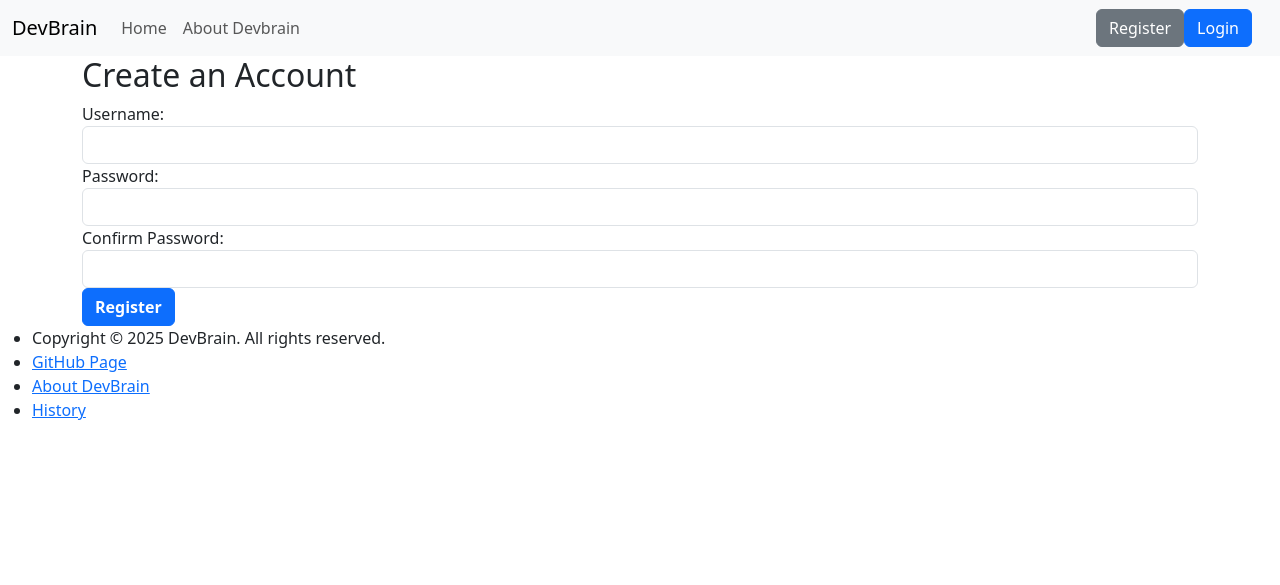
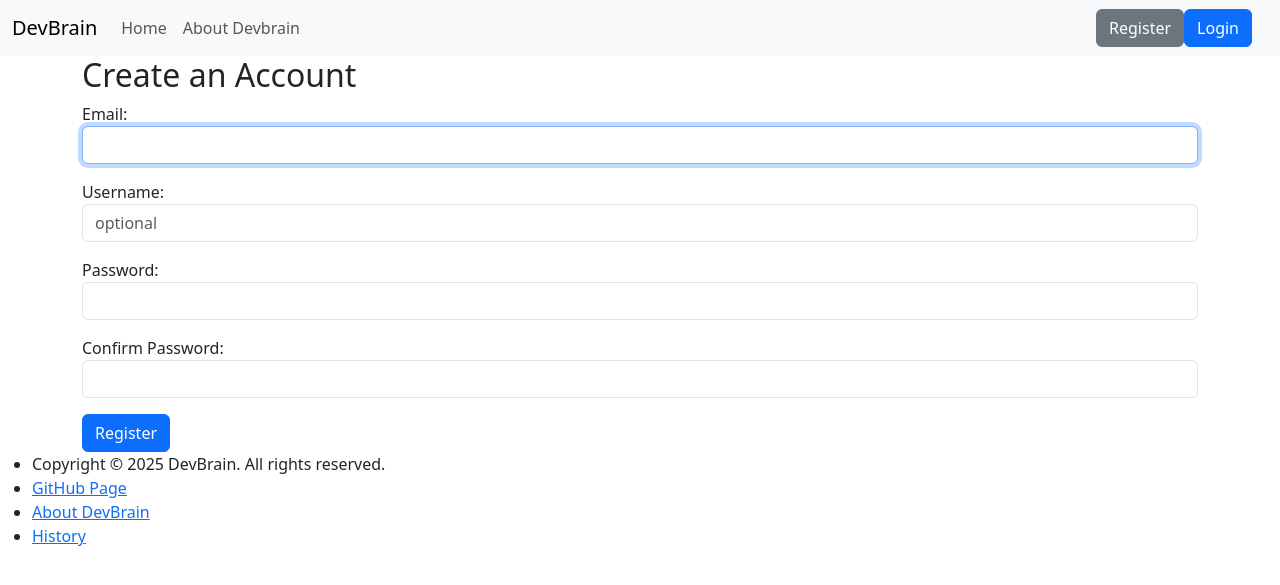
Before and after one commit to RichardOyelowo/DevBrain, a Flask app: page /register in a window 1280 px wide. Shown: the top 585 px of the page. Run offline with Flask 3, Linux system fonts and the light colour scheme.

Commit message:
created/updated the register page for acct creation

```diff
--- a/templates/register.html
+++ b/templates/register.html
@@ -7,20 +7,28 @@
 {% block body %}
     <div class="register-section container">
         <h2>Create an Account</h2>
-        <form action="/register" method="post">
-            <div class="form-group">
+        {% if error %} <!-- Display error message if it exists -->
+            <p class="error-message">{{ error }}</p>
+        {% endif %}
+
+        <form action="{{ url_for('register') }}" method="post">
+            <div class="mb-3">
+                <label for="email">Email:</label>
+                <input type="text" id="email" name="email" class="form-control" autofocus autocomplete="email" required>
+            </div>
+            <div class="mb-3">
                 <label for="username">Username:</label>
-                <input type="text" id="username" name="username" class="form-control" required>
+                <input type="text" id="username" name="username" class="form-control" autofocus autocomplete="username" placeholder="optional" optional>
             </div>
-            <div class="form-group">
+            <div class="mb-3">
                 <label for="password">Password:</label>
                 <input type="password" id="password" name="password" class="form-control" required>
             </div>
-            <div class="form-group">
+            <div class="mb-3">
                 <label for="confirmation">Confirm Password:</label>
                 <input type="password" id="confirmation" name="confirmation" class="form-control" required>
             </div>
-            <button type="submit" class="btn btn-primary fw-bold">Register</button>
+            <div><button type="submit" class="btn btn-primary me-2">Register</button></div>
         </form>
     </div>
 {% endblock %}
```
